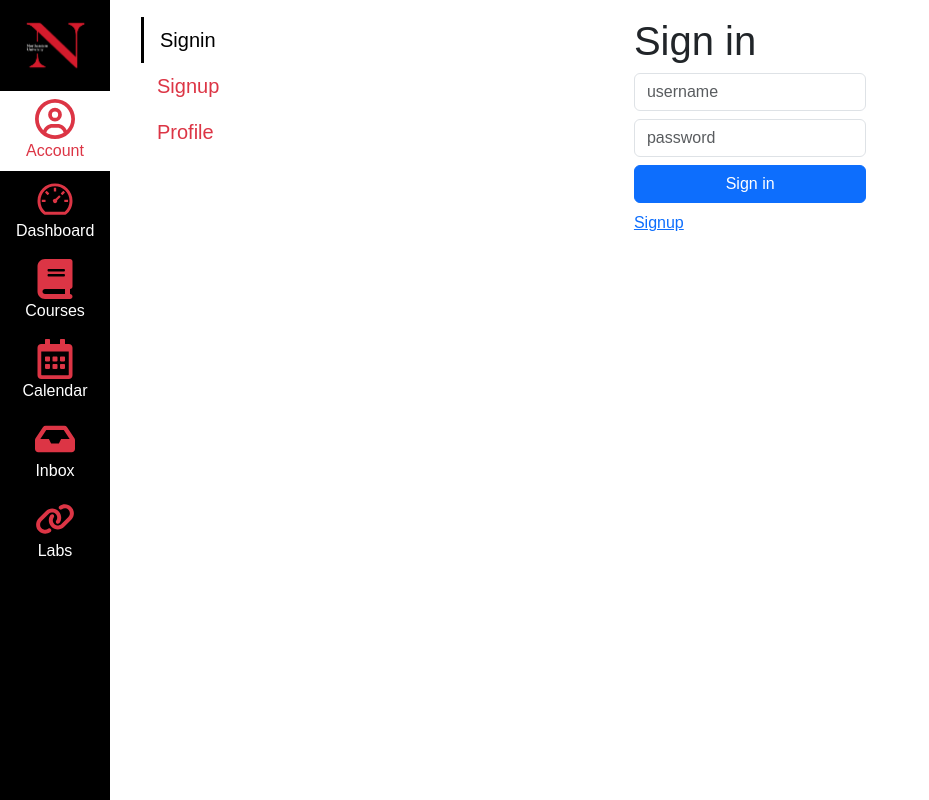
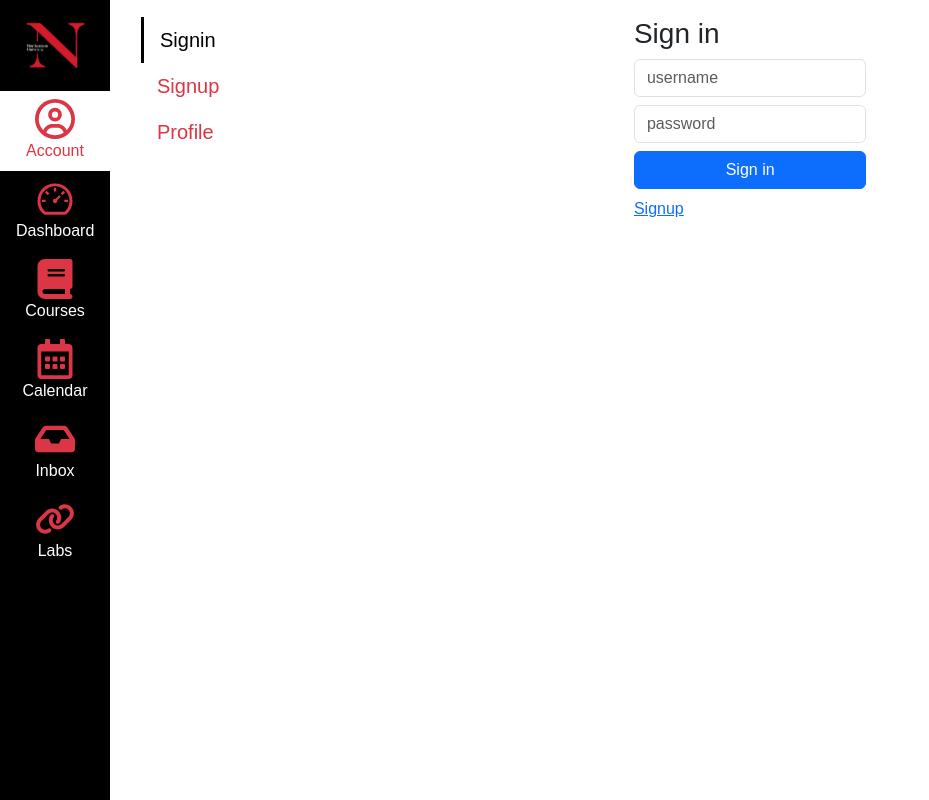
Before and after one commit to kushalkrishnappa/kambaz, a Next.js app: page /Account/Signin in a window 1280 px wide. Shown: the whole page, without its empty margins (0-929 px from the left). Built offline with nearby package versions, Linux system fonts and the light colour scheme.

Commit message:
nit-fix: font change for signin

```diff
--- a/app/(Kambaz)/Account/Signin/page.tsx
+++ b/app/(Kambaz)/Account/Signin/page.tsx
@@ -4,7 +4,7 @@ import { Container, FormControl } from "react-bootstrap";
 export default function Signin() {
   return (
     <Container id="wd-signin" className="w-25">
-      <h1>Sign in</h1>
+      <h3>Sign in</h3>
       <FormControl id="wd-username" placeholder="username" className="mb-2" />
       <FormControl
         id="wd-password"
```
